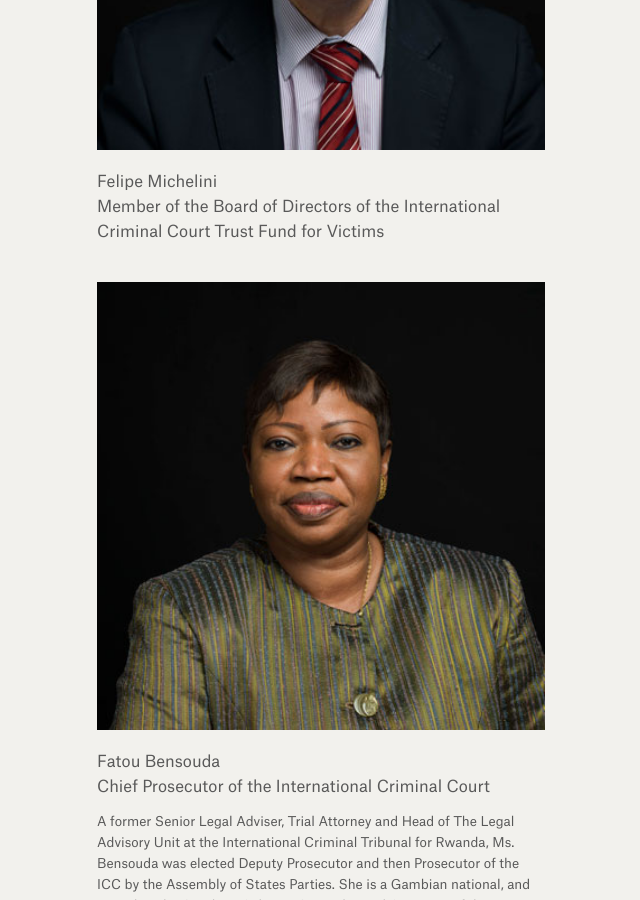
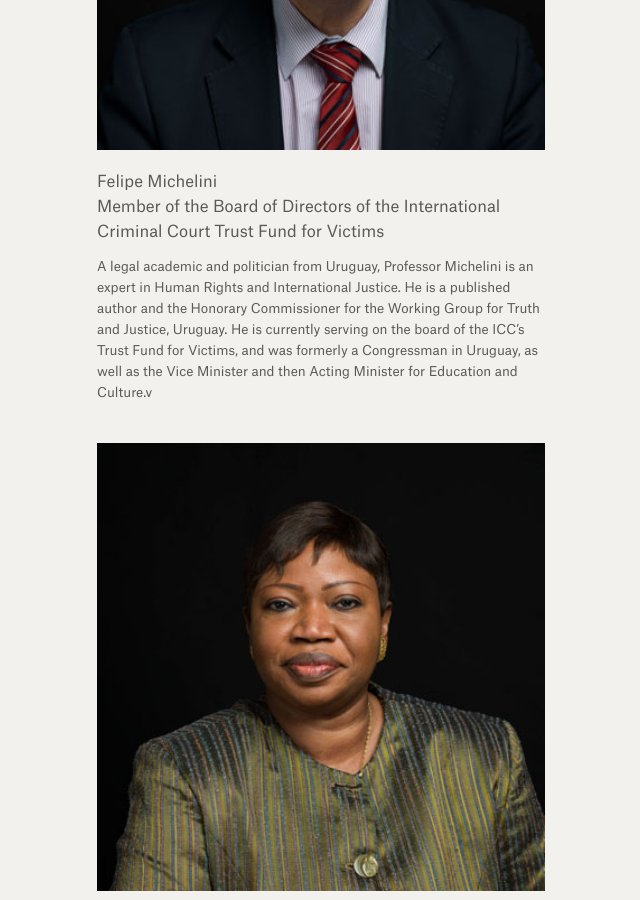
Before and after one commit to weights-and-measures/weights-and-measures.github.io, a Jekyll site: the page built from photographs.html, in a window 1280 px wide and 900 px high, scrolled down 19587 px. Shown: the whole window, without its empty margins (319-959 px from the left). Built offline with Jekyll 4.4.1, drawn with Linux system fonts in a browser that asks for light colours.

Commit message:
Updated D30

```diff
--- a/_photographs/d30.markdown
+++ b/_photographs/d30.markdown
@@ -7,3 +7,5 @@ position: 33
 ![felipe_michelini07.jpg](/uploads/felipe_michelini07.jpg)
 
 Felipe Michelini <br> Member of the Board of Directors of the International Criminal Court Trust Fund for Victims
+
+A legal academic and politician from Uruguay, Professor Michelini is an expert in Human Rights and International Justice. He is a published author and the Honorary Commissioner for the Working Group for Truth and Justice, Uruguay. He is currently serving on the board of the ICC’s Trust Fund for Victims, and was formerly a Congressman in Uruguay, as well as the Vice Minister and then Acting Minister for Education and Culture.v
```
